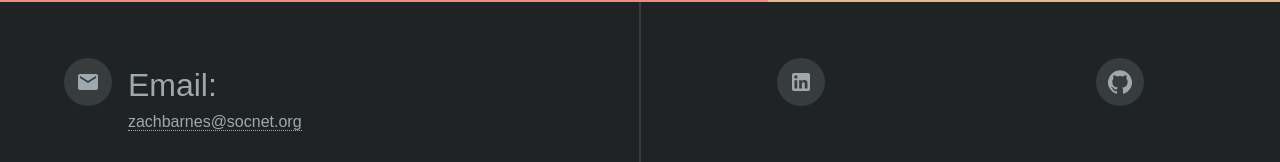
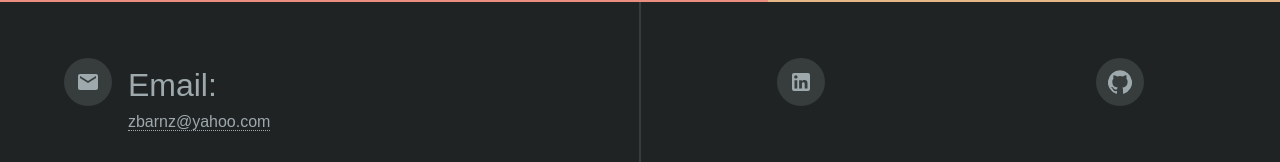
Before and after one commit to zbarnz/Portfolio, a Next.js app: page / in a window 1280 px wide. Shown: the part 1040-1202 px from the top of the page. Built offline with nearby package versions, Linux system fonts and the light colour scheme.

Commit message:
changed email

```diff
--- a/components/SocialBar.js
+++ b/components/SocialBar.js
@@ -12,13 +12,13 @@ const SocialBar = () => {
       <div className={styles.contactContainer}>
         <div className={styles.entryContainer}>
           <IconCircle
-            href="mailto:zachbarnes@socnet.org"
+            href="mailto:zbarnz@yahoo.com"
             icon={<EmailIcon />}
           />
           <div>
             <h1>Email:</h1>
-            <Link href="mailto:zachbarnes@socnet.org">
-              <a className={styles.linkUnderline}>zachbarnes@socnet.org</a>
+            <Link href="mailto:zbarnz@yahoo.com">
+              <a className={styles.linkUnderline}>zbarnz@yahoo.com</a>
             </Link>
           </div>
         </div>
```
